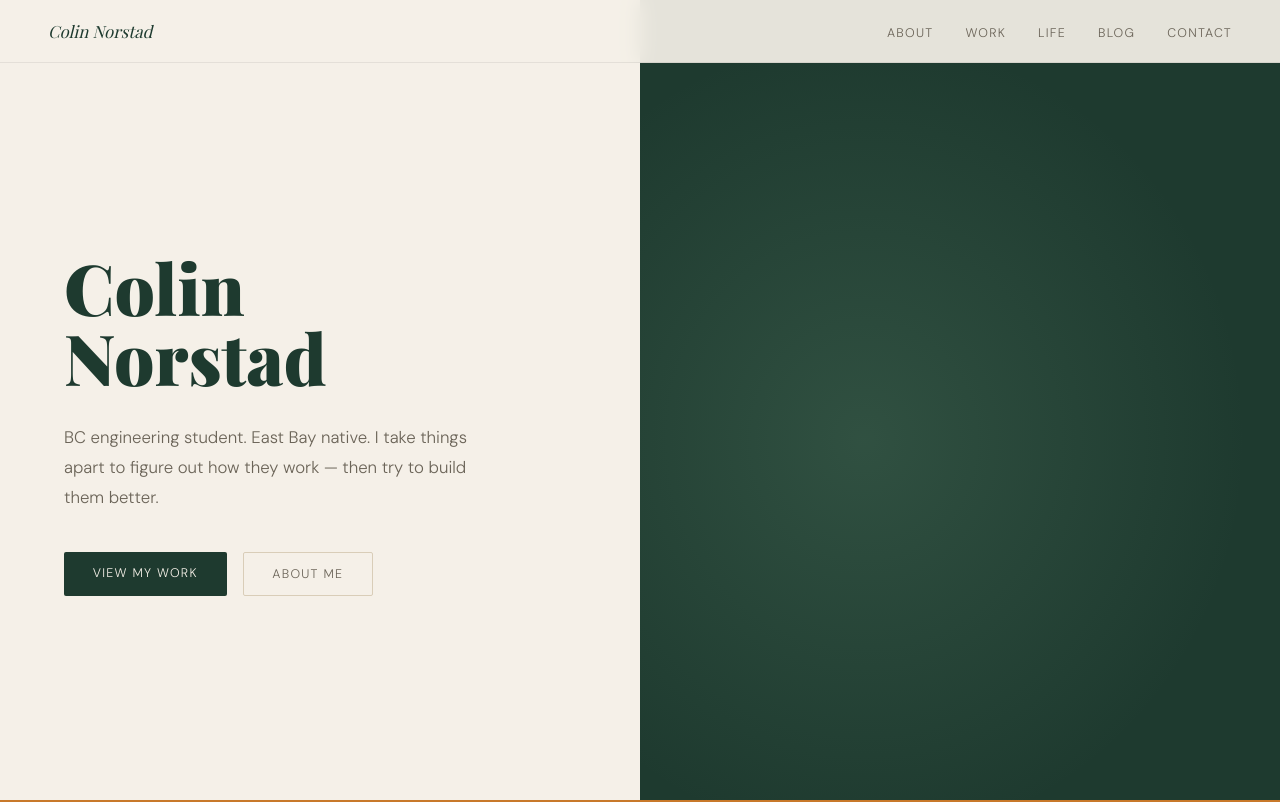
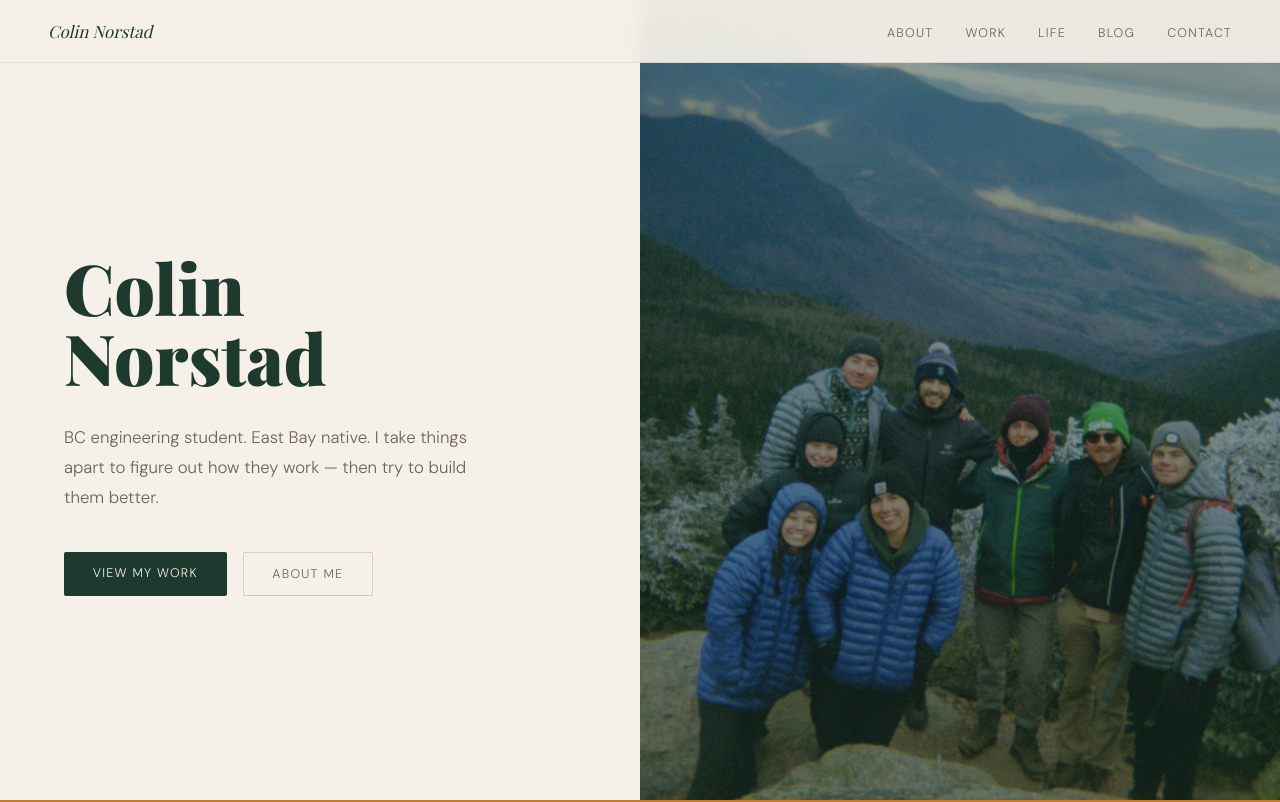
Before and after one commit to ColinNorstad/colinnorstad.github.io, a plain HTML site: page index.html in a window 1280 px wide. Shown: the top 802 px of the page. Drawn offline with nearby package versions, Linux system fonts and the light colour scheme; a web font is replaced by a local one.

Commit message:
Updated image errors

```diff
--- a/index.html
+++ b/index.html
@@ -456,7 +456,7 @@
     </div>
   </div>
   <div class="hero-right">
-    <div class="hero-right-no-photo"></div>
+    <img src="images/OAPemiGroup.jpg" alt="Colin in the outdoors" />
   </div>
 </section>
 
```
